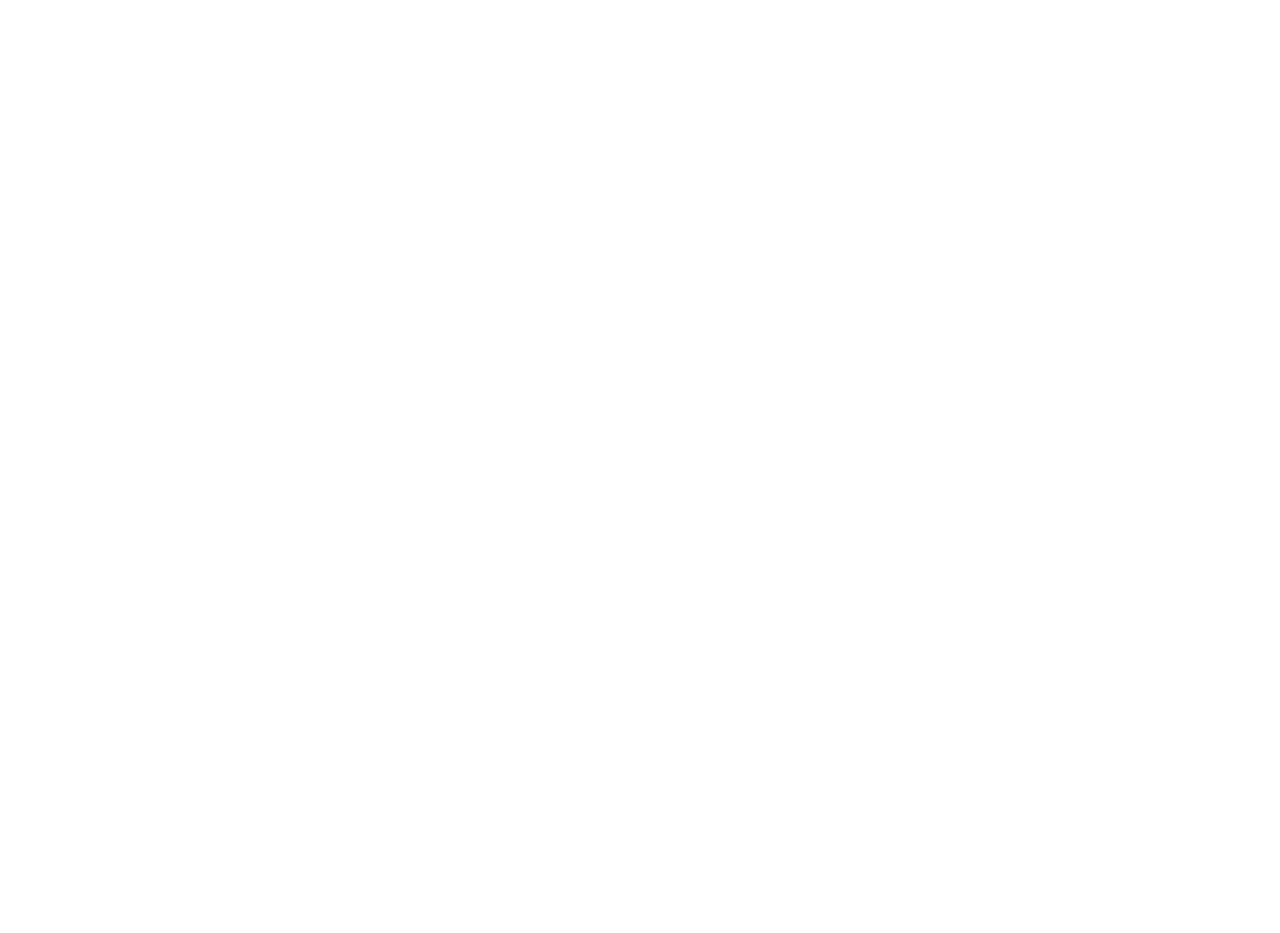
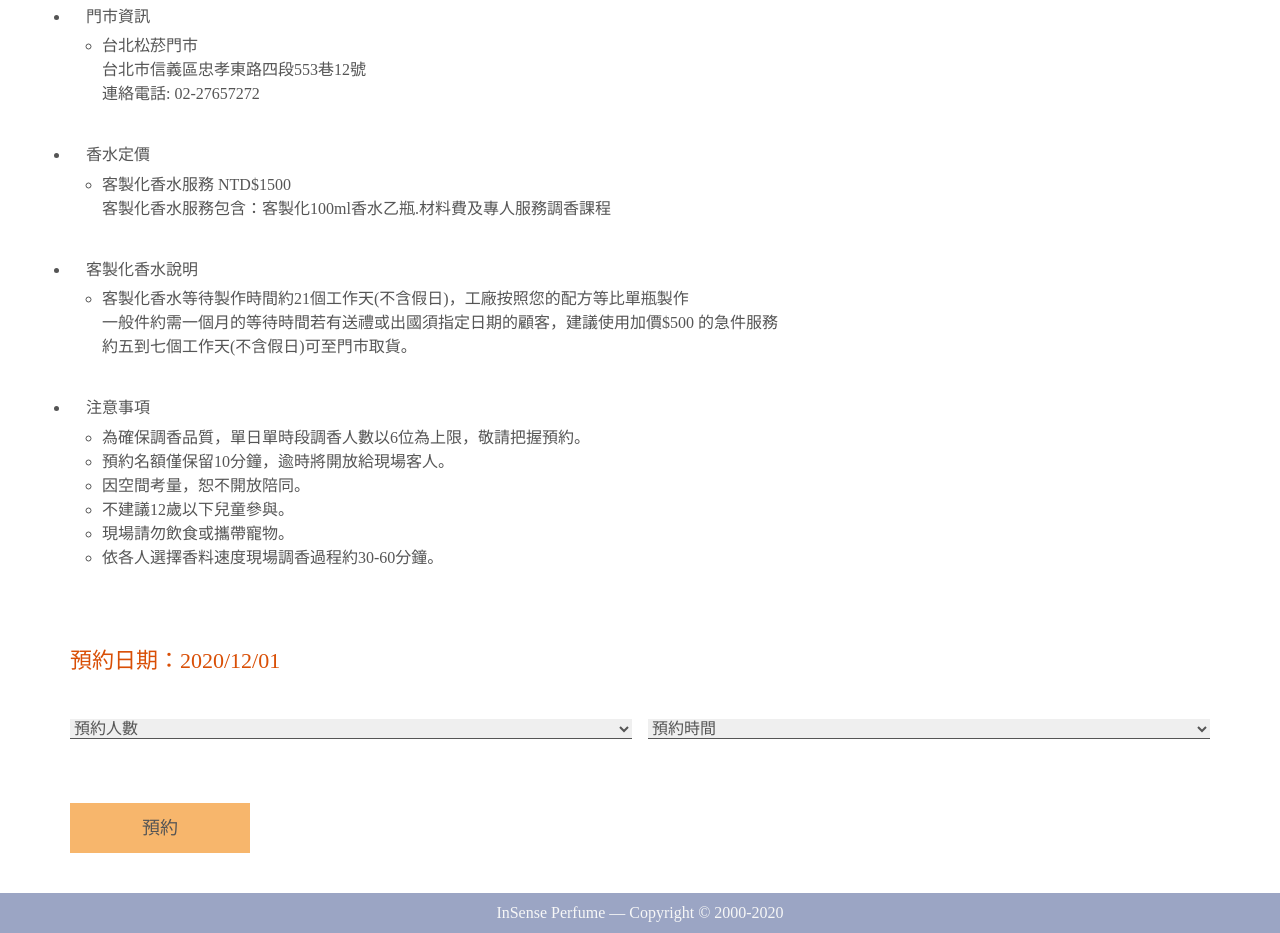
Before and after one commit to YiChengChen0608/InSense, a React (Create React App) app: page / in a window 1280 px wide. Shown: the part 500-1433 px from the top of the page. Before the commit the page ends 800 px from the top, so only its background shows below. Built offline with nearby package versions, Linux system fonts and the light colour scheme.

Commit message:
add classDetail

```diff
--- a/src/App.js
+++ b/src/App.js
@@ -2,12 +2,12 @@
 import 'normalize.css'
 import Nav from './components/nav'
 import Footer from './components/footer'
-
-
+import ClassDetail from './pages/class/classDetail'
 function App() {
   return (
     <>
       <Nav />
+      <ClassDetail />
       <Footer />
     </>
   );
--- /dev/null
+++ b/src/components/class/detailContent.js
@@ -0,0 +1,41 @@
+import React from 'react'
+import '../../styles/class/classDetail/detailContent.scss'
+
+const DetailContent = (props) => {
+  return (
+    <div className='container'>
+      <ul>
+        <li>門市資訊
+          <ul>
+            <li>{props.info.title}<br />{props.info.address}<br />{props.info.phone}</li>
+          </ul>
+        </li>
+        <li>香水定價
+          <ul>
+            <li>{props.service.price}<br />{props.service.info}</li>
+          </ul>
+        </li>
+        <li>客製化香水說明
+          <ul>
+            <li>{props.description.content1}<br />
+              {props.description.content2}<br />
+              {props.description.content3}
+            </li>
+          </ul>
+        </li>
+        <li>注意事項
+          <ul>
+            <li>為確保調香品質，單日單時段調香人數以6位為上限，敬請把握預約。</li>
+            <li>預約名額僅保留10分鐘，逾時將開放給現場客人。</li>
+            <li>因空間考量，恕不開放陪同。</li>
+            <li>不建議12歲以下兒童參與。</li>
+            <li>現場請勿飲食或攜帶寵物。</li>
+            <li>依各人選擇香料速度現場調香過程約30-60分鐘。</li>
+          </ul>
+        </li>
+      </ul>
+    </div>
+  )
+}
+
+export default DetailContent
--- /dev/null
+++ b/src/components/class/detailFooter.js
@@ -0,0 +1,33 @@
+import React from 'react'
+import '../../styles/class/classDetail/detailFooter.scss'
+
+const DetailFooter = () => {
+  return (
+    <div className='container'>
+      <p className='reservation-date'>預約日期：2020/12/01</p>
+      <div className='reservation-wrapper d-flex'>
+        <select>
+          <option value="" disabled selected hidden>預約人數</option>
+          <option value="1">1</option>
+          <option value="2">2</option>
+          <option value="3">3</option>
+          <option value="4">4</option>
+          <option value="5">5</option>
+          <option value="6">6</option>
+        </select>
+        <select>
+          <option value="" disabled selected hidden>預約時間</option>
+          <option value="13">13:00</option>
+          <option value="14">14:00</option>
+          <option value="15">15:00</option>
+          <option value="16">16:00</option>
+          <option value="17">17:00</option>
+          <option value="18">18:00</option>
+        </select>
+      </div>
+      <a className='reservation-btn text-center' href='javascript:;' role='button'>預約</a>
+    </div>
+  )
+}
+
+export default DetailFooter
--- /dev/null
+++ b/src/pages/class/classDetail.js
@@ -0,0 +1,30 @@
+import React from 'react'
+import ClassHead from '../../components/class/classHead'
+import DetailContent from '../../components/class/detailContent'
+import DetailFooter from '../../components/class/detailFooter'
+
+const ClassDetail = () => {
+  const storeInfo = {
+    title: '台北松菸門市',
+    address: '台北市信義區忠孝東路四段553巷12號',
+    phone: '連絡電話: 02-27657272'
+  }
+  const classService = {
+    price: '客製化香水服務 NTD$1500',
+    info: '客製化香水服務包含：客製化100ml香水乙瓶.材料費及專人服務調香課程'
+  }
+  const classDescription = {
+    content1: '客製化香水等待製作時間約21個工作天(不含假日)，工廠按照您的配方等比單瓶製作',
+    content2: '一般件約需一個月的等待時間若有送禮或出國須指定日期的顧客，建議使用加價$500 的急件服務',
+    content3: '約五到七個工作天(不含假日)可至門市取貨。'
+  }
+  return (
+    <>
+      <ClassHead title={'LFP 客製化香水課程預約'} />
+      <DetailContent info={storeInfo} service={classService} description={classDescription} />
+      <DetailFooter />
+    </>
+  )
+}
+
+export default ClassDetail
--- /dev/null
+++ b/src/styles/class/classDetail/detailContent.scss
@@ -0,0 +1,20 @@
+@import '../../style.scss';
+
+.container{
+  padding-top:32px;
+  >ul{
+    padding:0;
+    margin:0;
+    color: $main-black;
+    >li{
+      padding:16px;
+      >ul{
+        padding:8px 16px;
+        >li{
+          line-height: 24px;
+        }
+      }
+    }
+  }
+
+}
--- /dev/null
+++ b/src/styles/class/classDetail/detailFooter.scss
@@ -0,0 +1,30 @@
+@import '../../style.scss';
+
+.reservation-date{
+  font-size: 22px;
+  color:$main-scarlet;
+}
+.reservation-wrapper{
+  width: 100%;
+  padding:24px 0;
+  select{
+    flex-grow: 1;
+    border:0;
+    border-bottom: 1px solid $main-black;
+    color:$main-black;
+    &:first-child{
+      margin-right: 16px;
+    }
+  }
+}
+.reservation-btn{
+  display: block;
+  max-width: 180px;
+  height: 50px;
+  text-decoration: none;
+  line-height: 50px;
+  color:$main-black;
+  background:$main-orange;
+  font-size: 18px;
+  margin: 40px 0 ;
+}
--- a/src/styles/class/classList/classList.scss
+++ b/src/styles/class/classList/classList.scss
@@ -1,7 +1,5 @@
 @import '../../style.scss';
 
-.container{
-  margin: 0 auto;
-  max-width: 1140px;
-  margin-top: 32px;
+.class-list-container{
+  padding-top: 32px;
 }
--- a/src/styles/style.scss
+++ b/src/styles/style.scss
@@ -1,3 +1,5 @@
+/* variable area */
+
 $main-blue : #6381A8;
 $main-light-blue : #ACC5E1;
 $main-sky-blue : #828FB6;
@@ -7,6 +9,8 @@
 $main-black : #555555;
 $main-orange : #F7B66C;
 $main-scarlet : #D94F06;
+
+/* css property */
 
 .d-flex{
   display : flex;
@@ -29,3 +33,10 @@
 .object-fit-cover{
   object-fit : cover;
 }
+
+/* share style */
+
+.container{
+  margin:0 auto;
+  max-width: 1140px;
+}
```
Also changed, not shown: src/pages/class/classList.js (renamed from src/pages/classList.js, +5 -5 lines).
